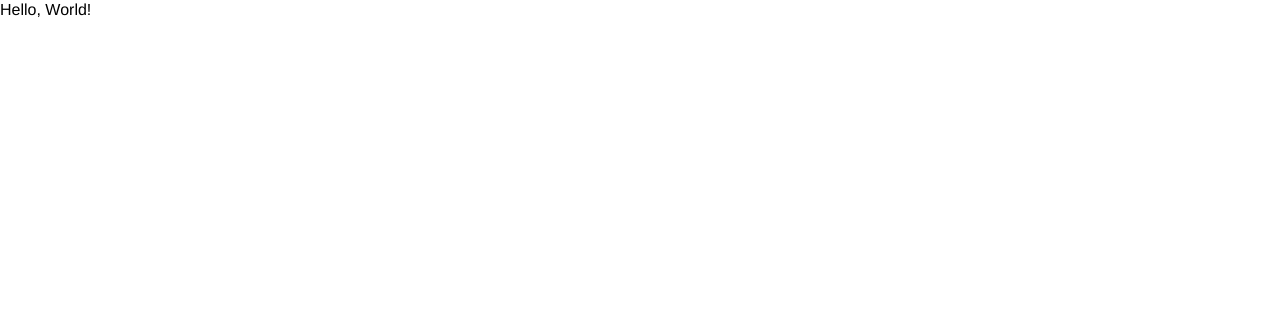
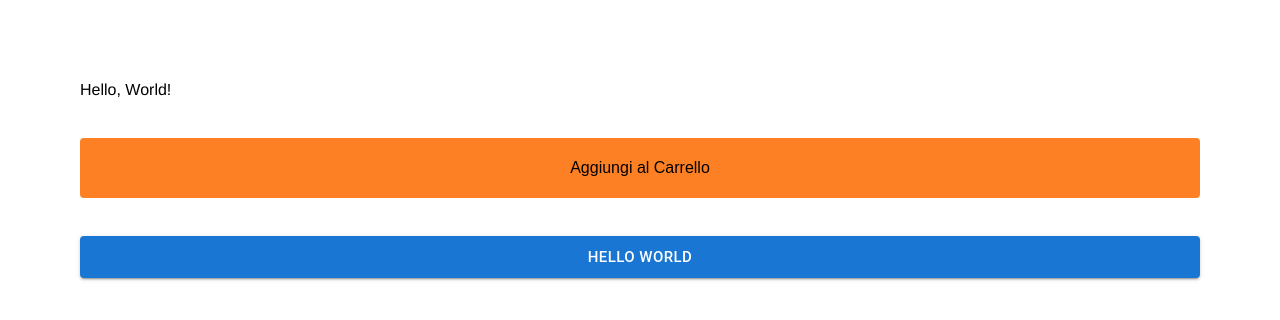
Before and after one commit to philip-morris-89/Lego, a React (Create React App) app in the folder my-app/: page / in a window 1280 px wide. Shown: the top 320 px of the page. Built offline with nearby package versions, Linux system fonts and the light colour scheme.

Commit message:
First test with react material ui

```diff
--- a/my-app/src/components/App/App.css
+++ b/my-app/src/components/App/App.css
@@ -2,4 +2,5 @@
   display: flex;
   flex-direction: column;
   flex-grow: 1;
+  padding: 5rem;
 }
--- a/my-app/src/components/App/App.js
+++ b/my-app/src/components/App/App.js
@@ -1,9 +1,17 @@
+import { ButtonATC } from '../UI/Atoms/ButtonATC/ButtonATC';
+import Button from '@mui/material/Button';
 import './App.css';
 
 function App() {
   return (
     <div className='app'>
       <h1>Hello, World!</h1>
+      <br/>
+      <br/>
+      <ButtonATC />
+      <br/>
+      <br/>
+      <Button variant="contained" size="large">Hello World</Button>
     </div>
   );
 }
--- a/my-app/src/components/UI/Atoms/ButtonATC/ButtonATC.js
+++ b/my-app/src/components/UI/Atoms/ButtonATC/ButtonATC.js
@@ -0,0 +1,7 @@
+import './buttonATC.css';
+
+export function ButtonATC() {
+  return (
+    <button className="buttonATC" data-size="large" data-theme="orange">Aggiungi al Carrello</button>
+  )
+}
--- a/my-app/src/components/UI/Atoms/ButtonATC/buttonATC.css
+++ b/my-app/src/components/UI/Atoms/ButtonATC/buttonATC.css
@@ -1 +1,37 @@
-/*# sourceMappingURL=buttonATC.css.map */
+.buttonATC {
+  display: flex;
+  flex-direction: column;
+  justify-content: center;
+  align-items: center;
+  text-align: center;
+  border-width: 2px;
+  border-style: solid;
+  box-shadow: none;
+  outline: 0;
+  color: black;
+  border-radius: 4px;
+  font-size: 1rem;
+  font-weight: medium;
+  line-height: 1;
+  cursor: pointer;
+}
+.buttonATC[data-theme=orange] {
+  background-color: var(--lego-orange);
+  border-color: var(--lego-orange);
+  color: black;
+}
+.buttonATC[data-theme=red] {
+  background-color: var(--lego-red);
+  border-color: var(--lego-red);
+  color: white;
+}
+.buttonATC:hover {
+  background-color: transparent;
+  color: black;
+}
+.buttonATC[data-size=small] {
+  padding: 0.875rem 1rem;
+}
+.buttonATC[data-size=large] {
+  padding: 1.25rem;
+}/*# sourceMappingURL=buttonATC.css.map */
--- a/my-app/src/components/UI/Atoms/ButtonATC/buttonATC.scss
+++ b/my-app/src/components/UI/Atoms/ButtonATC/buttonATC.scss
@@ -0,0 +1,37 @@
+.buttonATC {
+  display: flex;
+  flex-direction: column;
+  justify-content: center;
+  align-items: center;
+  text-align: center;
+  border-width: 2px;
+  border-style: solid;
+  box-shadow: none;
+  outline: 0;
+  color: black;
+  border-radius: 4px;
+  font-size: 1rem;
+  font-weight: medium;
+  line-height: 1;
+  cursor: pointer;
+  &[data-theme=orange] {
+    background-color: var(--lego-orange);
+    border-color: var(--lego-orange);
+    color: black;
+  }
+  &[data-theme=red] {
+    background-color: var(--lego-red);
+    border-color: var(--lego-red);
+    color: white;
+  }
+  &:hover {
+    background-color: transparent;
+    color: black;
+  }
+  &[data-size=small] {
+    padding: 0.875rem 1rem;
+  }
+  &[data-size=large] {
+    padding: 1.25rem;
+  }
+}
```
Also changed, not shown: 1 other file (tests, documents, lock files or other folders).
